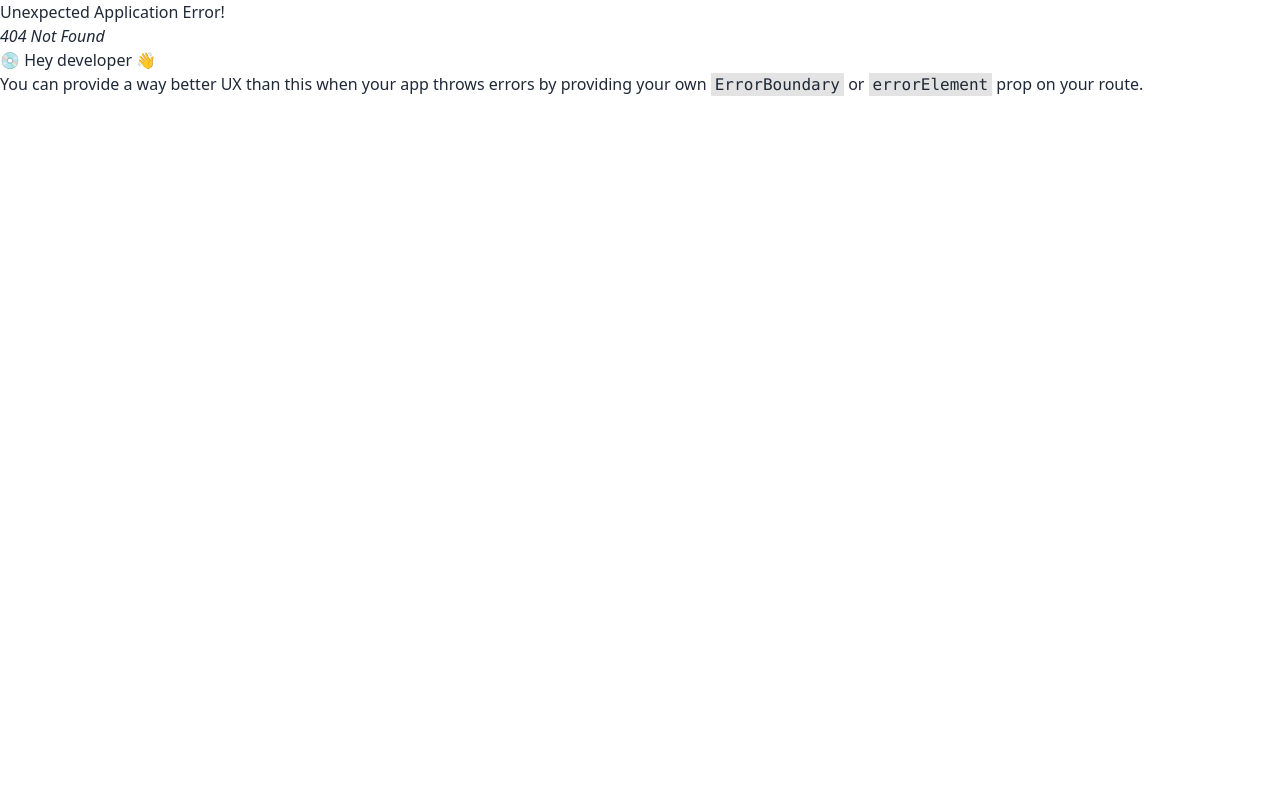
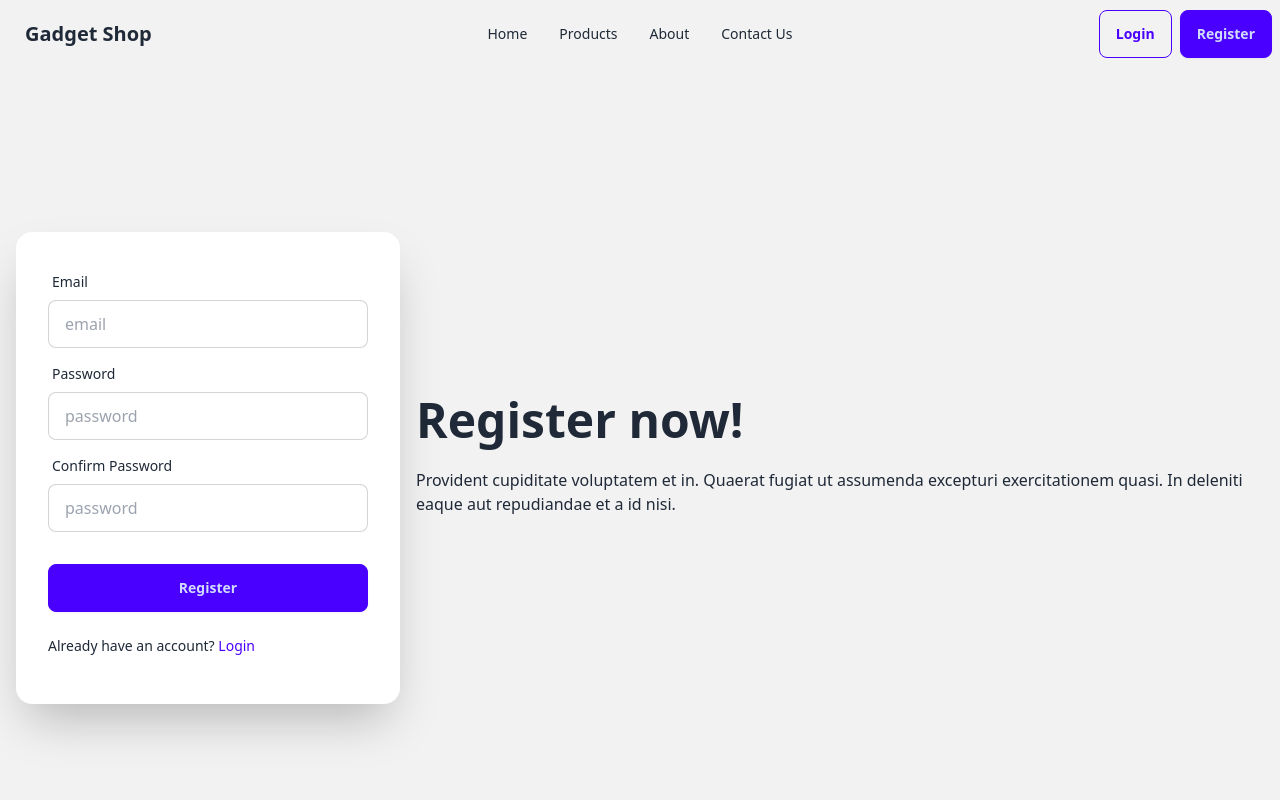
Before and after one commit to i-am-surovi/Gadget-shop, a React (Vite) app: page /register in a window 1280 px wide. Before the commit this address had no page. Shown: the top 800 px of the page. Built offline with nearby package versions, Linux system fonts and the light colour scheme.

Commit message:
login and registration are completed

```diff
--- a/src/components/Navbar.jsx
+++ b/src/components/Navbar.jsx
@@ -1,5 +1,5 @@
 import React from 'react'
-import { NavLink } from 'react-router-dom'
+import { Link, NavLink } from 'react-router-dom'
 
 const Navbar = () => {
   return (
@@ -53,7 +53,14 @@
     </ul>
   </div>
   <div className="navbar-end">
-    <a className="btn">Button</a>
+    <div className='flex gap-2 items-center'>
+      <Link to="login">
+      <button className="btn btn-outline btn-primary">Login</button>
+      </Link>
+      <Link to="/register">
+      <button className="btn btn-primary">Register</button>
+      </Link>
+    </div>
   </div>
 </div>
   )
--- /dev/null
+++ b/src/pages/Login.jsx
@@ -0,0 +1,44 @@
+import { Link } from "react-router-dom"
+
+const Login = () => {
+  return (
+    <div className="hero bg-base-200 min-h-screen">
+    <div className="hero-content flex-col lg:flex-row-reverse">
+      <div className="text-center lg:text-left">
+        <h1 className="text-5xl font-bold">Login now!</h1>
+        <p className="py-6">
+          Provident cupiditate voluptatem et in. Quaerat fugiat ut assumenda excepturi exercitationem
+          quasi. In deleniti eaque aut repudiandae et a id nisi.
+        </p>
+      </div>
+      <div className="card bg-base-100 w-full max-w-sm shrink-0 shadow-2xl">
+        <form className="card-body">
+          <div className="form-control">
+            <label className="label">
+              <span className="label-text">Email</span>
+            </label>
+            <input type="email" placeholder="email" className="input input-bordered" required />
+          </div>
+          <div className="form-control">
+            <label className="label">
+              <span className="label-text">Password</span>
+            </label>
+            <input type="password" placeholder="password" className="input input-bordered" required />
+          </div>
+          <div className="form-control mt-6">
+            <button className="btn btn-primary">Register</button>
+          </div>
+          <p className="my-4 text-sm font-light">
+            New Here?{" "}
+            <Link to="/register" className="text-primary">
+            Register
+            </Link>
+          </p>
+        </form>
+      </div>
+    </div>
+  </div>
+  )
+}
+
+export default Login
--- /dev/null
+++ b/src/pages/Register.jsx
@@ -0,0 +1,50 @@
+import { Link } from "react-router-dom"
+
+const Register = () => {
+  return (
+    <div className="hero bg-base-200 min-h-screen">
+  <div className="hero-content flex-col lg:flex-row-reverse">
+    <div className="text-center lg:text-left">
+      <h1 className="text-5xl font-bold">Register now!</h1>
+      <p className="py-6">
+        Provident cupiditate voluptatem et in. Quaerat fugiat ut assumenda excepturi exercitationem
+        quasi. In deleniti eaque aut repudiandae et a id nisi.
+      </p>
+    </div>
+    <div className="card bg-base-100 w-full max-w-sm shrink-0 shadow-2xl">
+      <form className="card-body">
+        <div className="form-control">
+          <label className="label">
+            <span className="label-text">Email</span>
+          </label>
+          <input type="email" placeholder="email" className="input input-bordered" required />
+        </div>
+        <div className="form-control">
+          <label className="label">
+            <span className="label-text">Password</span>
+          </label>
+          <input type="password" placeholder="password" className="input input-bordered" required />
+        </div>
+        <div className="form-control">
+          <label className="label">
+            <span className="label-text">Confirm Password</span>
+          </label>
+          <input type="password" placeholder="password" className="input input-bordered" required />
+        </div>
+        <div className="form-control mt-6">
+          <button className="btn btn-primary">Register</button>
+        </div>
+        <p className="my-4 text-sm font-light">
+          Already have an account?{" "}
+          <Link to="/login" className="text-primary">
+          Login
+          </Link>
+        </p>
+      </form>
+    </div>
+  </div>
+</div>
+  )
+}
+
+export default Register
```
Also changed, not shown: src/routes/routes.jsx (+13 -0 lines).
